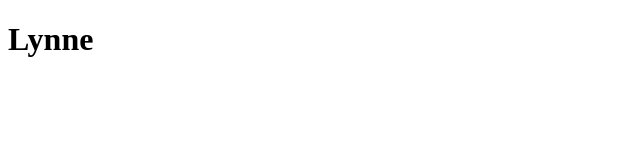
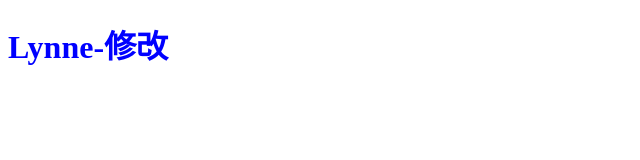
Before and after one commit to lynnelee30802/project2, a plain HTML site: page index.html in a window 1280 px wide. Shown: the whole page, without its empty margins (0-640 px from the left). Drawn offline with Linux system fonts and the light colour scheme.

Commit message:
新增CSS樣式

```diff
--- a/index.html
+++ b/index.html
@@ -6,8 +6,9 @@
     content="width=device-width,
     initial-scale=1.0">
     <title>Document</title>
+    <link rel="stylesheet" href="style.css">
 </head>
 <body>
-    <h1>Lynne</h1>
+    <h1>Lynne-修改</h1>
 </body>
 </html>
--- /dev/null
+++ b/style.css
@@ -0,0 +1,3 @@
+h1{
+    color: blue;
+}
```
